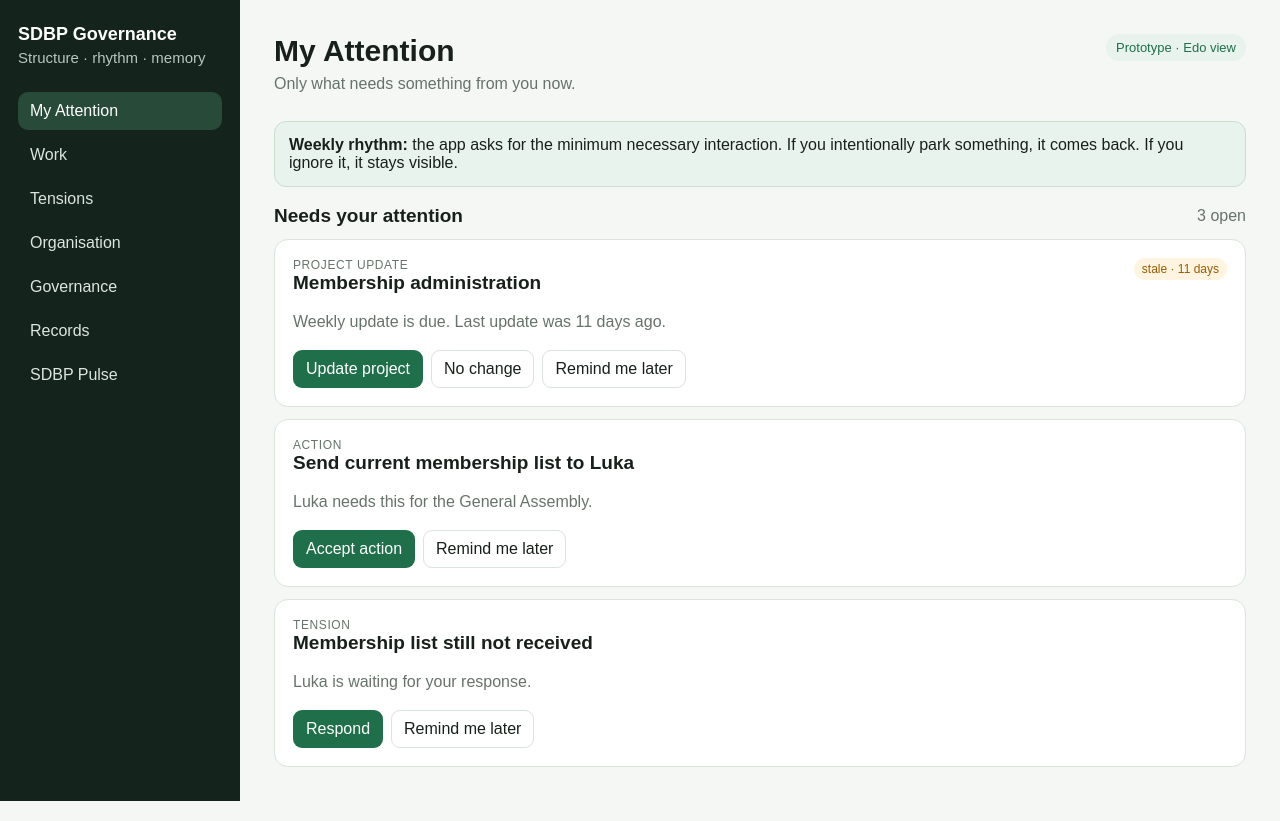
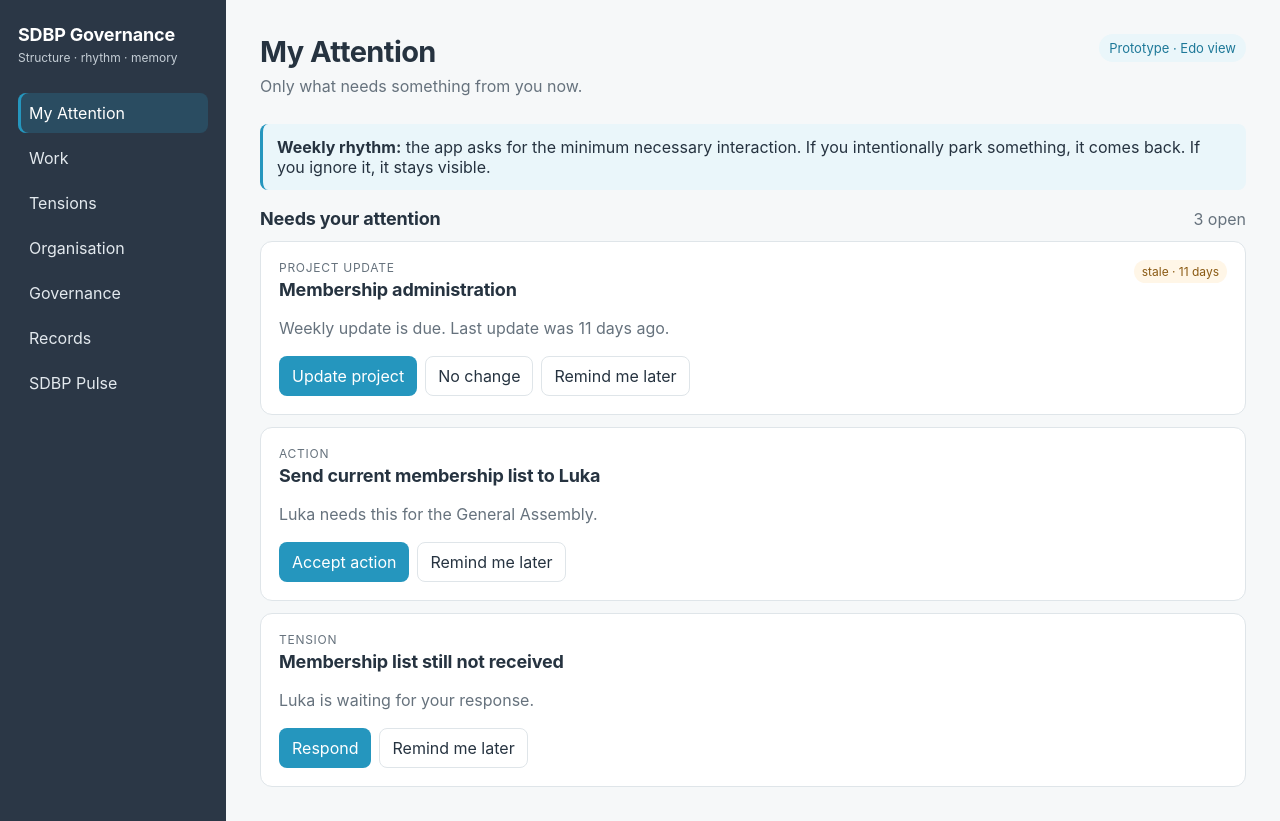
Before and after one commit to sdbp-admin/governance, a Next.js app: page / in a window 1280 px wide. Built offline with nearby package versions, Linux system fonts and the light colour scheme.

Commit message:
style: align prototype with SDBP brand

```diff
--- a/app/globals.css
+++ b/app/globals.css
@@ -1,13 +1,16 @@
 :root {
-  --bg: #f5f7f5;
+  --brand-blue: #2596be;
+  --brand-navy: #2b3746;
+  --bg: #f6f8f9;
   --panel: #ffffff;
-  --text: #18201b;
-  --muted: #66736a;
-  --border: #dce3dd;
-  --accent: #1f6f4a;
-  --accent-soft: #e8f3ed;
-  --warn: #9a5b00;
-  --warn-soft: #fff4df;
+  --text: #263340;
+  --muted: #66727d;
+  --border: #dfe5e9;
+  --accent: var(--brand-blue);
+  --accent-dark: #1d7898;
+  --accent-soft: #eaf6fa;
+  --warn: #8a5a13;
+  --warn-soft: #fff6e7;
 }
 
 * { box-sizing: border-box; }
@@ -16,49 +19,64 @@ body {
   margin: 0;
   color: var(--text);
   background: var(--bg);
-  font-family: Arial, Helvetica, sans-serif;
+  font-family: ui-sans-serif, -apple-system, BlinkMacSystemFont, "Segoe UI", sans-serif;
+  -webkit-font-smoothing: antialiased;
 }
 button, input, textarea { font: inherit; }
 button { cursor: pointer; }
+button:disabled { cursor: default; opacity: .5; }
+button:focus-visible, textarea:focus-visible, input:focus-visible {
+  outline: 3px solid rgba(37, 150, 190, .22);
+  outline-offset: 2px;
+}
 
-.shell { min-height: 100vh; display: grid; grid-template-columns: 240px 1fr; }
-.sidebar { background: #14231b; color: white; padding: 24px 18px; }
-.brand { font-weight: 700; font-size: 18px; margin-bottom: 26px; }
-.brand small { display: block; font-weight: 400; color: #b9c7be; margin-top: 4px; }
-.nav { display: grid; gap: 6px; }
-.nav button { background: transparent; color: #dce5df; border: 0; border-radius: 10px; padding: 10px 12px; text-align: left; }
-.nav button.active { background: #284a38; color: white; }
-.main { padding: 34px; max-width: 1180px; width: 100%; }
+.shell { min-height: 100vh; display: grid; grid-template-columns: 226px 1fr; }
+.sidebar { background: var(--brand-navy); color: white; padding: 24px 18px; }
+.brand { font-weight: 700; font-size: 18px; margin-bottom: 28px; letter-spacing: -.01em; }
+.brand small { display: block; font-weight: 400; color: #c5ced6; margin-top: 5px; font-size: 12px; letter-spacing: 0; }
+.nav { display: grid; gap: 5px; }
+.nav button { background: transparent; color: #e3e9ee; border: 0; border-radius: 8px; padding: 10px 11px; text-align: left; }
+.nav button:hover { background: rgba(255,255,255,.07); }
+.nav button.active { background: rgba(37, 150, 190, .22); color: white; box-shadow: inset 3px 0 0 var(--brand-blue); }
+.main { padding: 34px; max-width: 1120px; width: 100%; }
 .topline { display: flex; justify-content: space-between; gap: 16px; align-items: flex-start; margin-bottom: 28px; }
-h1 { margin: 0 0 7px; font-size: 30px; }
-h2 { margin: 0; font-size: 19px; }
+h1 { margin: 0 0 7px; font-size: 29px; letter-spacing: -.02em; }
+h2 { margin: 0; font-size: 18px; letter-spacing: -.01em; }
 p { line-height: 1.5; }
 .muted { color: var(--muted); }
-.pill { background: var(--accent-soft); color: var(--accent); padding: 6px 10px; border-radius: 999px; font-size: 13px; }
+.pill { background: var(--accent-soft); color: var(--accent-dark); padding: 6px 10px; border-radius: 999px; font-size: 13px; white-space: nowrap; }
 .grid { display: grid; grid-template-columns: repeat(3, minmax(0,1fr)); gap: 14px; }
-.card { background: var(--panel); border: 1px solid var(--border); border-radius: 14px; padding: 18px; }
+.card { background: var(--panel); border: 1px solid var(--border); border-radius: 12px; padding: 18px; }
 .card + .card { margin-top: 12px; }
 .card-head { display: flex; justify-content: space-between; gap: 12px; align-items: flex-start; }
-.kind { font-size: 12px; text-transform: uppercase; letter-spacing: .05em; color: var(--muted); }
-.badge-warn { background: var(--warn-soft); color: var(--warn); padding: 4px 8px; border-radius: 999px; font-size: 12px; }
+.kind { font-size: 12px; text-transform: uppercase; letter-spacing: .06em; color: var(--muted); margin-bottom: 4px; }
+.badge-warn { background: var(--warn-soft); color: var(--warn); padding: 4px 8px; border-radius: 999px; font-size: 12px; white-space: nowrap; }
 .actions { display: flex; gap: 8px; flex-wrap: wrap; margin-top: 14px; }
-.primary, .secondary { border-radius: 9px; padding: 9px 12px; border: 1px solid transparent; }
+.primary, .secondary { border-radius: 8px; padding: 9px 12px; border: 1px solid transparent; }
 .primary { background: var(--accent); color: white; }
+.primary:hover:not(:disabled) { background: var(--accent-dark); }
 .secondary { background: white; color: var(--text); border-color: var(--border); }
-.metric { font-size: 28px; font-weight: 700; margin-top: 6px; }
+.secondary:hover { background: #f7fafb; border-color: #cfd8de; }
+.metric { font-size: 27px; font-weight: 700; margin-top: 6px; color: var(--brand-navy); }
 .section { margin-top: 28px; }
-.section-head { display: flex; justify-content: space-between; align-items: center; margin-bottom: 12px; }
+.section-head { display: flex; justify-content: space-between; gap: 12px; align-items: center; margin-bottom: 12px; }
 .list { display: grid; gap: 10px; }
-.row { background: var(--panel); border: 1px solid var(--border); border-radius: 12px; padding: 14px 16px; display: flex; justify-content: space-between; gap: 16px; align-items: center; }
+.row { background: var(--panel); border: 1px solid var(--border); border-radius: 10px; padding: 14px 16px; display: flex; justify-content: space-between; gap: 16px; align-items: center; }
 .row-title { font-weight: 600; margin-bottom: 4px; }
-.empty { padding: 30px; text-align: center; border: 1px dashed var(--border); border-radius: 12px; color: var(--muted); background: rgba(255,255,255,.55); }
-.notice { background: var(--accent-soft); border: 1px solid #c9dfd0; padding: 14px; border-radius: 12px; margin-bottom: 18px; }
+.empty { padding: 30px; text-align: center; border: 1px dashed #cbd5dc; border-radius: 10px; color: var(--muted); background: rgba(255,255,255,.65); }
+.notice { background: var(--accent-soft); border-left: 3px solid var(--brand-blue); padding: 13px 14px; border-radius: 8px; margin-bottom: 18px; }
+textarea, input {
+  color: var(--text);
+  background: white;
+}
 
 @media (max-width: 820px) {
   .shell { grid-template-columns: 1fr; }
-  .sidebar { padding: 16px; }
+  .sidebar { padding: 14px 16px; }
+  .brand { margin-bottom: 14px; }
   .nav { grid-template-columns: repeat(4, minmax(0,1fr)); overflow-x: auto; }
   .nav button { white-space: nowrap; text-align: center; }
+  .nav button.active { box-shadow: inset 0 -3px 0 var(--brand-blue); }
   .main { padding: 22px 16px; }
   .grid { grid-template-columns: 1fr; }
   .topline { flex-direction: column; }
```
